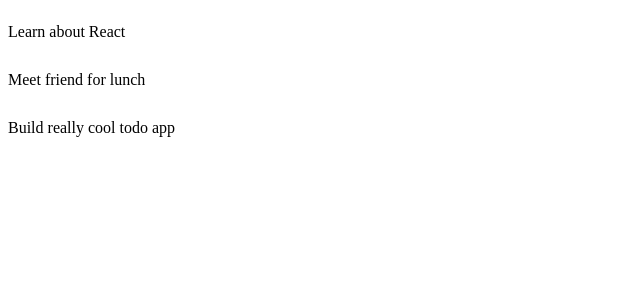
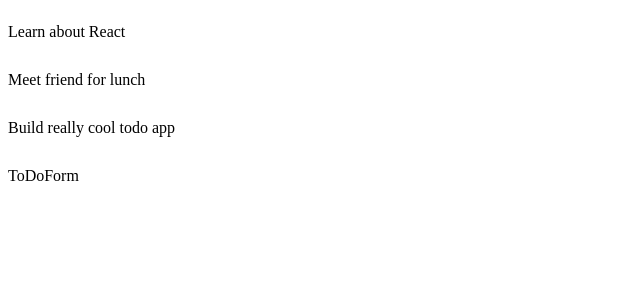
Before and after one commit to imagineLife/todo, a React app: page / in a window 1280 px wide. Shown: the top 300 px of the page, without its empty margins (0-640 px from the left). Built offline with nearby package versions, Linux system fonts and the light colour scheme.

Commit message:
placeholder toDoForm

```diff
--- a/src/App.js
+++ b/src/App.js
@@ -1,5 +1,6 @@
 import React from "react";
 import ReactDOM from "react-dom";
+import AddToDoForm from './components/AddToDoForm'
 
 class App extends React.Component {
 
@@ -55,6 +56,7 @@ class App extends React.Component {
 		return (
 			<div className="todoWrapper">
 				{todoList}
+				<AddToDoForm />
 			</div>
 		);
 	}
--- /dev/null
+++ b/src/components/AddToDoForm/index.js
@@ -0,0 +1,8 @@
+import React from 'react';
+import './index.css';
+
+export default function PlaceHolder(props) {
+	return(
+		<p>ToDoForm</p>
+	);
+}
```
Also changed, not shown: src/components/AddToDoForm/index.css (added).
